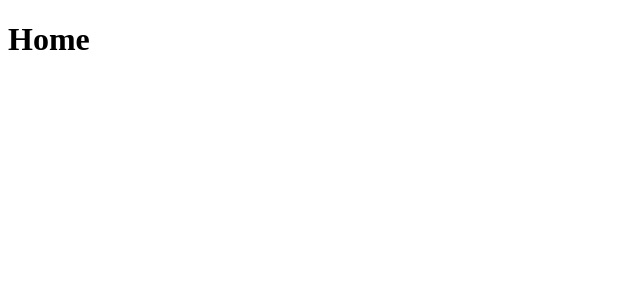
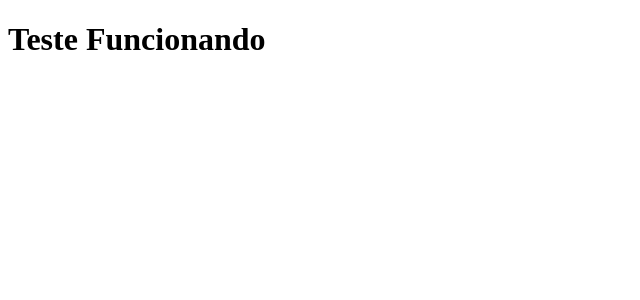
Before and after one commit to NegriHenrique/portifolio, a Next.js app: page / in a window 1280 px wide. Shown: the top 300 px of the page, without its empty margins (0-640 px from the left). Built offline with nearby package versions, Linux system fonts and the light colour scheme.

Commit message:
adicionando componentes

```diff
--- /dev/null
+++ b/components/Teste/index.tsx
@@ -0,0 +1,9 @@
+import React from 'react';
+
+// import { Container } from './styles';
+
+const Teste: React.FC = () => {
+  return <h1>Teste Funcionando</h1>;
+}
+
+export default Teste;
--- a/pages/index.tsx
+++ b/pages/index.tsx
@@ -1,6 +1,8 @@
-function Home () {
+import Teste from '../components/Teste';
+
+function Home() {
     return (
-        <h1>Home</h1>
+        <Teste />
     )
 }
 
```
